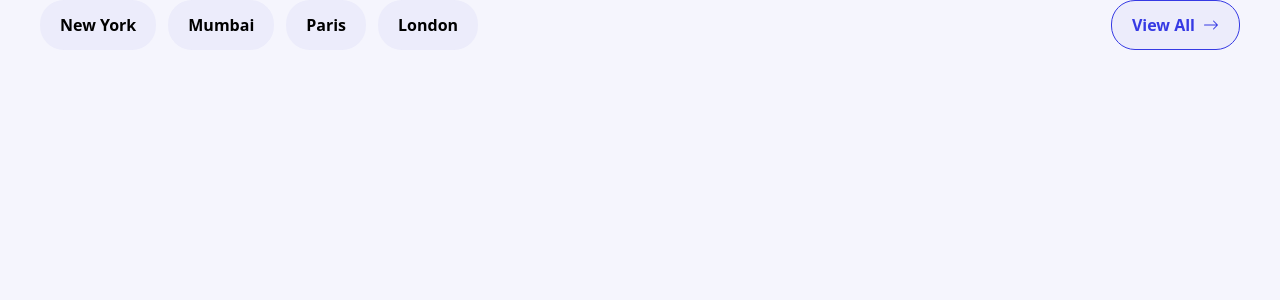
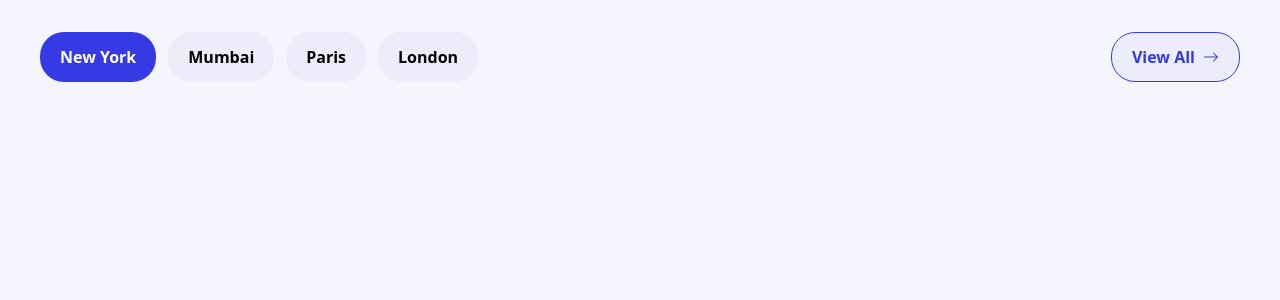
Before and after one commit to HabibMollah/react-assignment-2, a React (Vite) app: page / in a window 1280 px wide. Shown: the top 300 px of the page. Built offline with nearby package versions, Linux system fonts and the light colour scheme.

Commit message:
create context for selected city

```diff
--- a/src/components/MenuBar.tsx
+++ b/src/components/MenuBar.tsx
@@ -1,12 +1,20 @@
+import { useCityContext } from "../hooks/useCityContext";
 import { cities } from "../services/citiesExtractor";
 import { BsArrowRight } from "react-icons/bs";
 
 export default function MenuBar() {
+  const { currentCity, setCurrentCity } = useCityContext();
+
   return (
-    <nav className="mx-auto flex max-w-[1200px] justify-between">
+    <nav className="mx-auto mt-8 flex max-w-[1200px] justify-between">
       <div className="flex gap-3">
         {cities.map((city) => (
-          <button className="rounded-3xl bg-accent px-5 py-3 font-bold">
+          <button
+            onClick={() => setCurrentCity(city)}
+            className={`rounded-3xl px-5 py-3 font-bold ${
+              currentCity === city ? "bg-primary text-white" : "bg-accent"
+            }`}
+          >
             {city}
           </button>
         ))}
--- /dev/null
+++ b/src/contexts/CityContext.tsx
@@ -0,0 +1,28 @@
+import {
+  Dispatch,
+  ReactNode,
+  SetStateAction,
+  createContext,
+  useState,
+} from "react";
+
+type CityContextType = {
+  currentCity: string;
+  setCurrentCity: Dispatch<SetStateAction<string>>;
+};
+
+export const CityContext = createContext<null | CityContextType>(null);
+
+export default function CityContextProvider({
+  children,
+}: {
+  children: ReactNode;
+}) {
+  const [currentCity, setCurrentCity] = useState("New York");
+
+  return (
+    <CityContext.Provider value={{ currentCity, setCurrentCity }}>
+      {children}
+    </CityContext.Provider>
+  );
+}
--- /dev/null
+++ b/src/hooks/useCityContext.ts
@@ -0,0 +1,11 @@
+import { useContext } from "react";
+import { CityContext } from "../contexts/CityContext";
+
+export function useCityContext() {
+  const context = useContext(CityContext);
+  if (context === null) {
+    throw new Error("useCityContext must be used within a CityContextProvider");
+  }
+
+  return context;
+}
--- a/src/main.tsx
+++ b/src/main.tsx
@@ -1,10 +1,13 @@
-import React from 'react'
-import ReactDOM from 'react-dom/client'
-import App from './App.tsx'
-import './index.css'
+import React from "react";
+import ReactDOM from "react-dom/client";
+import App from "./App.tsx";
+import "./index.css";
+import CityContextProvider from "./contexts/CityContext.tsx";
 
-ReactDOM.createRoot(document.getElementById('root')!).render(
+ReactDOM.createRoot(document.getElementById("root")!).render(
   <React.StrictMode>
-    <App />
+    <CityContextProvider>
+      <App />
+    </CityContextProvider>
   </React.StrictMode>,
-)
+);
```
